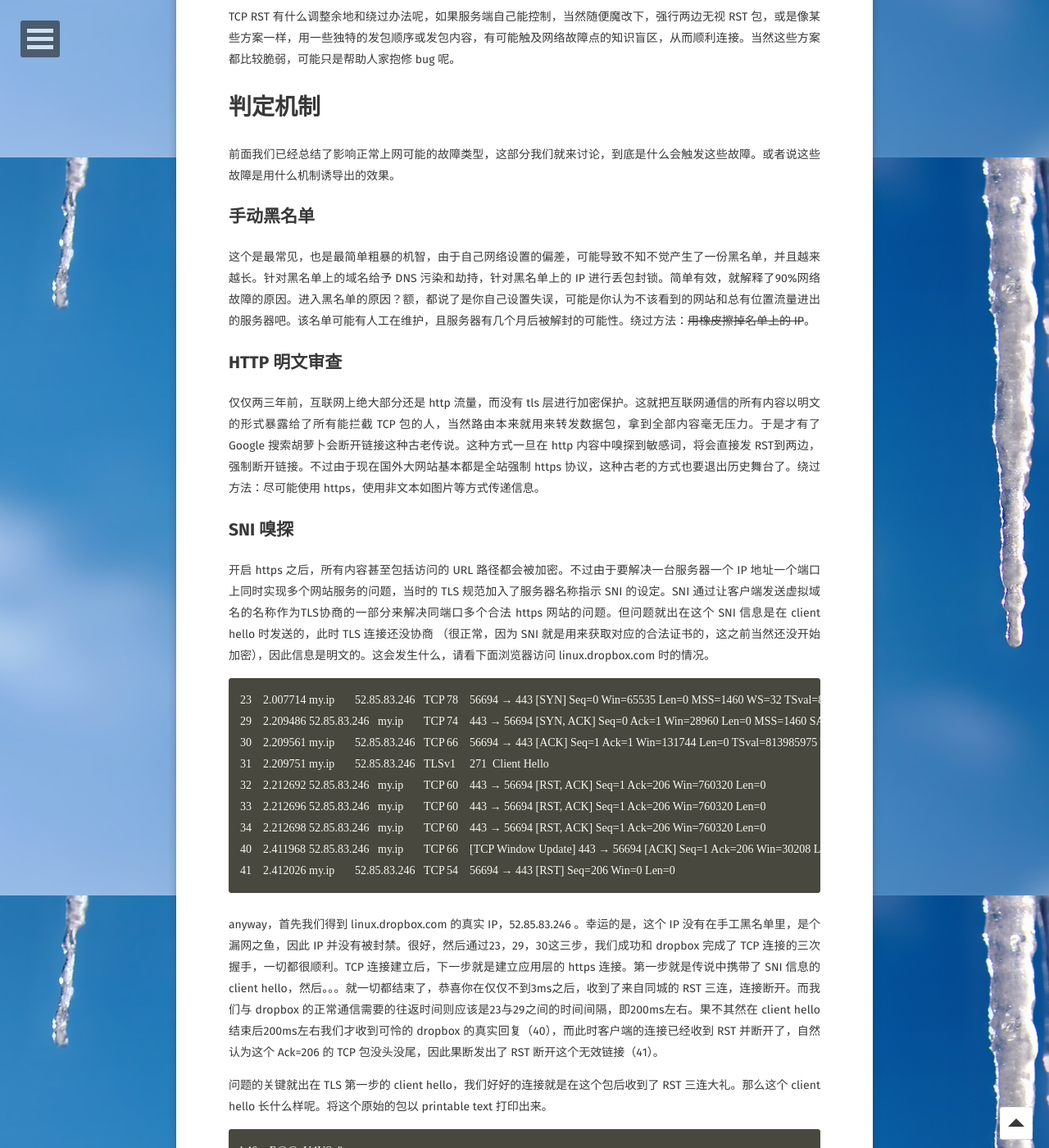
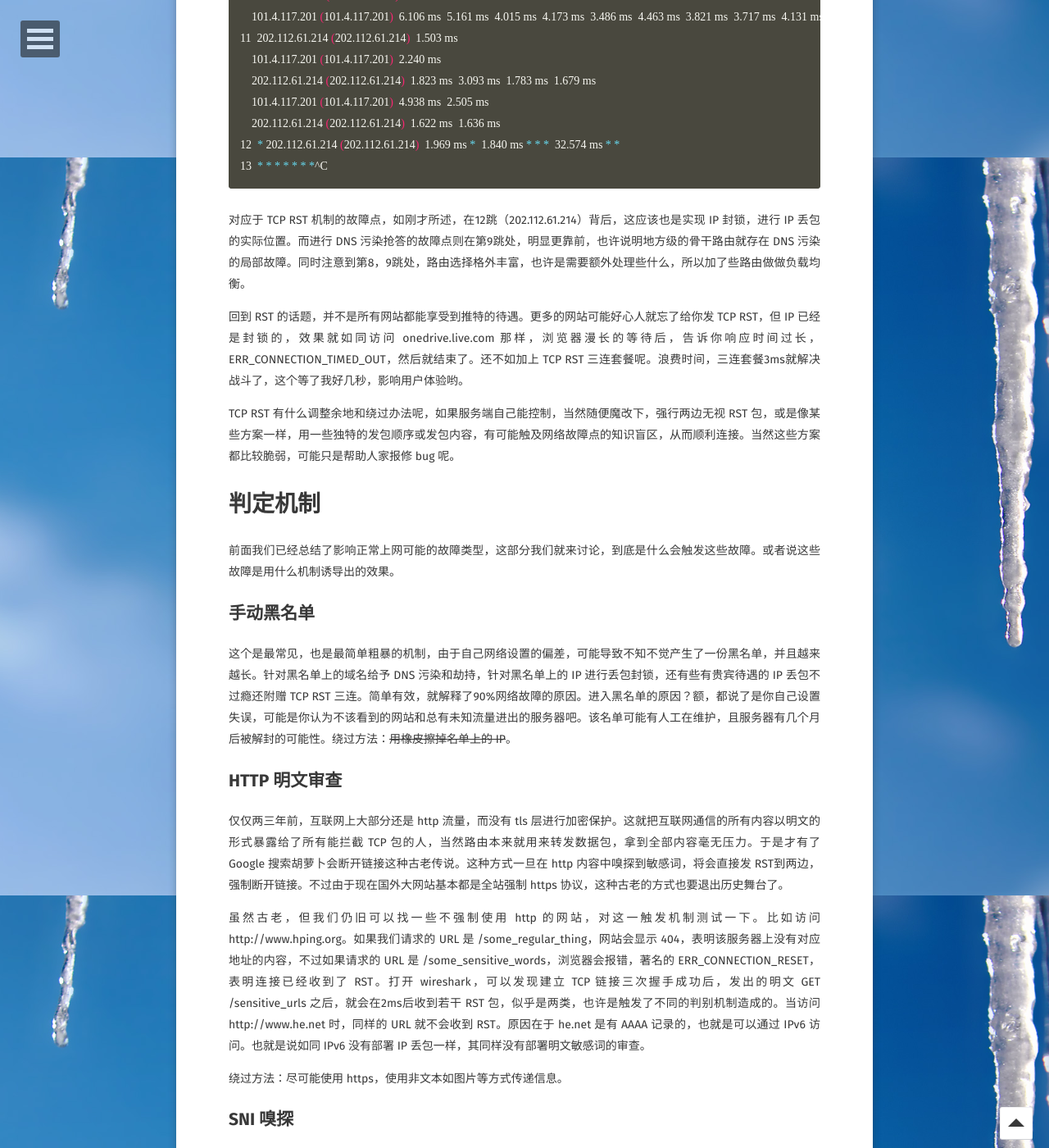
Before and after one commit to refraction-ray/refraction-ray.github.io, a Jekyll site: the page built from _posts/2018-01-07-如何正常的上网.md, in a window 1280 px wide and 1400 px high, scrolled down 17808 px. Shown: the whole window at 82% size. Built offline with Jekyll 4.4.1, drawn with Linux system fonts in a browser that asks for light colours; some web fonts are replaced; comment, search, counter and statistics services are not loaded; some of the changed text lies outside the part shown.

Commit message:
update post2

```diff
--- a/_posts/2018-01-07-如何正常的上网.md
+++ b/_posts/2018-01-07-如何正常的上网.md
@@ -1,19 +1,18 @@
 ---
 layout: post
-title: "如何正常的上网"
+title: "如何正常的上网之哪里不正常"
 date: 2018-01-07
 excerpt: "从网络环境到网络设置，你需要知道的一切"
 tags: [mac,Internet,settings]
 comments: true
 ---
 
-
 * toc
 {:toc}
 
 # 引言
 
-我最讨厌给别人解决的一个问题就是，“我上不去网了，不知道为什么，帮我看下吧”。这个问题是如此的复杂，中间可能出问题的环节是如此的多，以至于我都是直接回答，“我也不懂”。特别是除了设置异常造成完全无法联网，还可能有些网站总是上不去。在富强民主文明和谐的社会主义 qiang 国，我们公民当然可以自由的浏览互联网上的合法内容。如果是某些极个别的网站连接总是出现问题，并且浏览器上写着您的连接已被重置的话，要么是网站充斥着违法内容，要么就是你的网络设置存在一定不恰当之处，因此从分析你的设置导致的网络环境异常开始，我希望这篇文章最后能让读者正常的使用网络，成为一个21世纪的人类。
+我最讨厌给别人解决的一个问题就是，“我上不去网了，不知道为什么，帮我看下吧”。这个问题是如此的复杂，中间可能出问题的环节是如此的多，以至于我都是直接回答，“我也不懂”。特别是除了设置异常造成完全无法联网，还可能有些网站总是上不去。在富强民主文明和谐的社会主义 qiang 国，我们公民当然可以自由的浏览互联网上的合法内容。如果是某些极个别的网站连接总是出现问题，并且浏览器上写着您的连接已被重置的话，要么是网站充斥着违法内容，要么就是你的网络设置存在一定不恰当之处，因此从分析你的设置导致的网络环境异常开始，我希望这系列文章最后能让读者正常的使用网络，成为一个21世纪的人类。
 
 该文可能部分内容具有很强的时效性，大部分试验都是2018年1月在几个不同的地点作出的，笔者不保证相关情况不发生变化。
 {: .notice}
@@ -288,7 +287,6 @@
 ~~~
 
 
-
 总结这小节的内容，DNS 出现故障的原因都找到了，可能的修复方案又有哪些呢。大体上是有 host 文件，自建 DNS 服务器，使用小众的正常 DNS 服务器，使用各种加密方案请求国外的 DNS 服务器，或者使用国外的 IPv6 地址的 DNS 服务器。相应的修复措施是下一部份的内容。不过你以为拿到正确的 IP 地址就结束了？这才刚刚开始。
 
 ## IP 相关
@@ -418,7 +416,7 @@
 round-trip min/avg/max = 235.1/263.1/367.4 ms
 ~~~
 
-有一些出口处大佬路由看起来还是喜欢随意丢些包呢，当然也不排除是试验当时网络波动的影响。TCP 握手 client ［SYN］ 阶段倒是挺稳的，不过下一步就可能被 reset 我会乱说？
+有一些出口处大佬路由看起来还是喜欢随意丢些包呢，当然也不排除是试验当时网络波动的影响。TCP 握手 client [SYN] 阶段倒是挺稳的，不过下一步就可能被 reset 我会乱说？
 
 此外，由于个人的设置问题（数据包没有尊贵的付费会员标记，咳咳），运营商也会进行丢包，尤其是 UDP 包很可能成为被 QOS 的重灾区。丢包的解决方案？别逗了，加钱啊，世界价钱可及，开个企业专线还不是美滋滋。
 
@@ -571,6 +569,26 @@
 round-trip min/avg/max = 21.8/21.8/21.8 ms
 ~~~
 
+小试一下这台神秘路由，只是草草看一眼，大试就太作死了。当然有人愿意对故障点做大规模 syn flood 的话我也没意见。nmap 结果只节选一部分在下面。反正是 Cisco 的锅没错了，噗。
+
+~~~
+$ sudo nmap -O -sV -sC -v  202.112.61.214
+Nmap scan report for 202.112.61.214
+Host is up (0.018s latency).
+Not shown: 992 closed ports
+PORT     STATE    SERVICE        VERSION
+23/tcp   open     telnet         Cisco IOS telnetd
+135/tcp  filtered msrpc
+139/tcp  filtered netbios-ssn
+445/tcp  filtered microsoft-ds
+593/tcp  filtered http-rpc-epmap
+1025/tcp filtered NFS-or-IIS
+4444/tcp filtered krb524
+6129/tcp filtered unknown
+Aggressive OS guesses: Cisco Catalyst 2960, 3550, or 3560 switch (IOS 12.2) (99%), Cisco 3750 or 6500 switch (IOS 12.2) (97%), Cisco Catalyst 2960, 3560, or 3750 switch (IOS 12.2) (97%), Cisco Catalyst Express 500 or 520 switch (97%), Cisco 2950, 2960, 3000-series, 4510R, 6000-series, or 6500-series switch (IOS 12.1 or 12.2) (97%), Cisco Catalyst Blade Switch 3020 (IOS 12.2) (96%), Cisco 1812, 3640, or 3700 router (IOS 12.4) (95%), Cisco 800-series, 1801, 2000-series, 3800, 4000, or 7000-series router; or 1100 or 1242G WAP (IOS 12.2 - 12.4) (95%), Cisco uBR10012 broadband router (95%), Cisco Catalyst 3550 switch (IOS 12.2) (95%)
+No exact OS matches for host (test conditions non-ideal).
+~~~
+
 类似的我们可以对最早提到的 DNS 污染进行类似的测试，将会有更有趣的结果出现。
 
 ~~~python
@@ -620,11 +638,11 @@
 13  * * * * * * *^C
 ~~~
 
-对应于 TCP RST 机制的故障点，如刚才所述，在12跳（202.112.61.214）背后，这也是实现 IP 封锁，进行 IP 丢包的实际位置。而进行 DNS 污染抢答的故障点则在第9跳处，明显更靠前，也许说明地方级的骨干路由就存在 DNS 污染的局部故障。同时注意到第8，9跳处，路由选择格外丰富，也许是需要额外处理些什么，所以加了些路由做做负载均衡。
+对应于 TCP RST 机制的故障点，如刚才所述，在12跳（202.112.61.214）背后，这应该也是实现 IP 封锁，进行 IP 丢包的实际位置。而进行 DNS 污染抢答的故障点则在第9跳处，明显更靠前，也许说明地方级的骨干路由就存在 DNS 污染的局部故障。同时注意到第8，9跳处，路由选择格外丰富，也许是需要额外处理些什么，所以加了些路由做做负载均衡。
 
 回到 RST 的话题，并不是所有网站都能享受到推特的待遇。更多的网站可能好心人就忘了给你发 TCP RST，但 IP 已经是封锁的，效果就如同访问 onedrive.live.com 那样，浏览器漫长的等待后，告诉你响应时间过长，ERR_CONNECTION_TIMED_OUT，然后就结束了。还不如加上 TCP RST 三连套餐呢。浪费时间，三连套餐3ms就解决战斗了，这个等了我好几秒，影响用户体验哟。
 
-TCP RST 有什么调整余地和绕过办法呢，如果服务端自己能控制，当然随便魔改下，强行两边无视 RST 包，或是像某些方案一样，用一些独特的发包顺序或发包内容，有可能触及网络故障点的知识盲区，从而顺利连接。当然这些方案都比较脆弱，可能只是帮助人家抱修 bug 呢。
+TCP RST 有什么调整余地和绕过办法呢，如果服务端自己能控制，当然随便魔改下，强行两边无视 RST 包，或是像某些方案一样，用一些独特的发包顺序或发包内容，有可能触及网络故障点的知识盲区，从而顺利连接。当然这些方案都比较脆弱，可能只是帮助人家报修 bug 呢。
 
 # 判定机制
 
@@ -632,11 +650,15 @@
 
 ## 手动黑名单
 
-这个是最常见，也是最简单粗暴的机智，由于自己网络设置的偏差，可能导致不知不觉产生了一份黑名单，并且越来越长。针对黑名单上的域名给予 DNS 污染和劫持，针对黑名单上的 IP 进行丢包封锁。简单有效，就解释了90%网络故障的原因。进入黑名单的原因？额，都说了是你自己设置失误，可能是你认为不该看到的网站和总有位置流量进出的服务器吧。该名单可能有人工在维护，且服务器有几个月后被解封的可能性。绕过方法：~~用橡皮擦掉名单上的 IP~~。
+这个是最常见，也是最简单粗暴的机制，由于自己网络设置的偏差，可能导致不知不觉产生了一份黑名单，并且越来越长。针对黑名单上的域名给予 DNS 污染和劫持，针对黑名单上的 IP 进行丢包封锁，还有些有贵宾待遇的 IP 丢包不过瘾还附赠 TCP RST 三连。简单有效，就解释了90%网络故障的原因。进入黑名单的原因？额，都说了是你自己设置失误，可能是你认为不该看到的网站和总有未知流量进出的服务器吧。该名单可能有人工在维护，且服务器有几个月后被解封的可能性。绕过方法：~~用橡皮擦掉名单上的 IP~~。
 
 ## HTTP 明文审查
 
-仅仅两三年前，互联网上绝大部分还是 http 流量，而没有 tls 层进行加密保护。这就把互联网通信的所有内容以明文的形式暴露给了所有能拦截 TCP 包的人，当然路由本来就用来转发数据包，拿到全部内容毫无压力。于是才有了 Google 搜索胡萝卜会断开链接这种古老传说。这种方式一旦在 http 内容中嗅探到敏感词，将会直接发 RST到两边，强制断开链接。不过由于现在国外大网站基本都是全站强制 https 协议，这种古老的方式也要退出历史舞台了。绕过方法：尽可能使用 https，使用非文本如图片等方式传递信息。
+仅仅两三年前，互联网上大部分还是 http 流量，而没有 tls 层进行加密保护。这就把互联网通信的所有内容以明文的形式暴露给了所有能拦截 TCP 包的人，当然路由本来就用来转发数据包，拿到全部内容毫无压力。于是才有了 Google 搜索胡萝卜会断开链接这种古老传说。这种方式一旦在 http 内容中嗅探到敏感词，将会直接发 RST到两边，强制断开链接。不过由于现在国外大网站基本都是全站强制 https 协议，这种古老的方式也要退出历史舞台了。
+
+虽然古老，但我们仍旧可以找一些不强制使用 http 的网站，对这一触发机制测试一下。比如访问 http://www.hping.org。如果我们请求的 URL 是 /some_regular_thing，网站会显示 404，表明该服务器上没有对应地址的内容，不过如果请求的 URL 是 /some_sensitive_words，浏览器会报错，著名的 ERR_CONNECTION_RESET，表明连接已经收到了 RST。打开 wireshark，可以发现建立 TCP 链接三次握手成功后，发出的明文 GET  /sensitive_urls 之后，就会在2ms后收到若干 RST 包，似乎是两类，也许是触发了不同的判别机制造成的。当访问 http://www.he.net 时，同样的 URL 就不会收到 RST。原因在于 he.net 是有 AAAA 记录的，也就是可以通过 IPv6 访问。也就是说如同 IPv6 没有部署 IP 丢包一样，其同样没有部署明文敏感词的审查。
+
+绕过方法：尽可能使用 https，使用非文本如图片等方式传递信息。
 
 ## SNI 嗅探
 
@@ -683,8 +705,6 @@
 162	1.821576	my.ip	8.8.8.8	TCP	54	57667 → 53 [RST] Seq=32 Win=0 Len=0
 ~~~
 
-
-
 可以发现抓包情况和 SNI 嗅探阻断极其相似，也是先和 8.8.8.8 顺利建立了 TCP 连接（130，139，140）。之后141 像往常一样客户端从 TCP 发出了 DNS query，询问 youtube.com 的地址，然后，3ms后 RST 三连大礼包如约而至，滞后的 8.8.8.8 的正常回复无力回天，因为连接已经直接 RST 掉了。这里唯一的不同是，我们发的不是建立 TLS 连接的 client hello，而是 DNS query，共同点是这里面也有 youtube.com 的明文，原始包如下。
 
 ~~~
@@ -703,9 +723,9 @@
 111.13.101.208
 ~~~
 
-因此通过跨境 DNS TCP 查询这一方式，我们可以快速摸清现在可以触发 TCP RST 的关键字和规则。其中 www.google.com，twitter.com， facebook.com， onedrive.live.com，dropbox.com 均是关键字，但巧合的是，google.com 并不是关键字，和前述 DNS 劫持与污染的相关行为一致。初步推测可能是由于谷歌翻译和地图等也在用这个域名，所以没有从该级域名一网打尽。这一关键字嗅探系统基本只嗅探敏感域名并进行 RST，和上面对 http 内容审查的关键字系统不同。一个证据就是你可以`dig +tcp @8.8.8.8 敏感词`，可以顺利得到返回结果，不会被重置。此外我测试的触发关键词域名还包括：一些涉及成年内容或邪教内容的网站，tumblr.com，disqus.com，nytimes.com，medium.com，instagram.com，shadowsocks.org 等。有兴趣的可以写个脚本来测试，读取一份常用的黑名单 pac 并逐个检查，不过这可能会错过 google.com 这种极为微妙情形。
+因此通过跨境 DNS TCP 查询这一方式，我们可以快速摸清现在可以触发 TCP RST 的关键字和规则。其中 www.google.com，twitter.com， facebook.com， onedrive.live.com，dropbox.com 均是关键字，但巧合的是，google.com 并不是关键字，和前述 DNS 劫持与污染的相关行为一致。初步推测可能是由于谷歌翻译和地图等也在用这个域名，所以没有从该级域名一网打尽。这一关键字嗅探系统基本只嗅探敏感域名并进行 RST，和上面对 http 内容审查的关键字系统不同。一个证据就是你可以`dig +tcp @8.8.8.8 敏感词`，可以顺利得到返回结果，不会被重置。此外我测试的触发关键词域名还包括：一些涉及成年内容或邪教内容的网站，tumblr.com，disqus.com，nytimes.com，medium.com，instagram.com，shadowsocks.org，zh.wikipedia.org 等。有兴趣的可以写个脚本来测试，读取一份常用的黑名单 pac 并逐个检查，不过这可能会错过 google.com 这种极为微妙情形。
 
-需要注意的是，这份 TCP RST 域名嗅探名单，和通过`dig @1.1.1.1 domian`获得的 DNS 污染名单高度一致，有理由怀疑这就是一份 list。可能做 TCP RST 时，直接把以前 DNS 投毒的名单拿来用了。
+需要注意的是，这份 TCP RST 域名嗅探名单，和通过`dig @1.1.1.1 domian`获得的 DNS 污染名单高度一致，有理由怀疑这就是一份 list。可能做 TCP RST 时，直接偷懒把以前 DNS 投毒的名单拿来用了。
 
 最后，注意以下例子，懂正则表达式的各位自然很容易想象该嗅探的真实匹配规则。
 
@@ -720,7 +740,7 @@
 # no answer due to wrong domain but no tcp rst here
 ~~~
 
-绕过方法：等待 TLS 协议规范的升级，据悉 TLS 1.3 将在较新的 draft 里实现 SNI 的加密传递。就像 https 的普及使得明文审查成为历史一样，相信新版本 TLS 协议的制定和普及，将使得 SNI 嗅探这种方式成为历史。当然，SNI 嗅探的实施历史很短暂，由于众所周知的原因，大概在17年10月之后才启用。对于 DNS query over TCP 里的嗅探，换别的 DNS 解决方案就好了。
+绕过方法：等待 TLS 协议规范的升级，据悉 TLS 1.3 将在较新的 draft 里实现 SNI 的加密传递。就像 https 的普及使得明文审查成为历史一样，相信新版本 TLS 协议的制定和普及，将使得 SNI 嗅探这种方式成为历史。当然，SNI 嗅探的实施历史很短暂，由于众所周知的原因，大概在17年10月之后才启用。对于 DNS query over TCP 里的嗅探，换别的 DNS 解决方案就好了。最后这一嗅探 IPv6 同样不受影响。也就是说 IPv6 网络除了 DNS 动过手脚以外，其他均未部署（至少教育网截止2018.1）。
 
 ##  特征识别
 
@@ -746,6 +766,6 @@
 
 由于设置的错误，还可能发生更严重的故障吗，也许有一天，可能出现 IP 白名单的网络局部异常，除了允许的境外 IP 其他全部丢包，绕过方法：很难，但只要不彻底拔掉网线，还是有办法。比如指望大型 CDN 的 IP 在白名单上，通过 CDN 中转搭载在合法 https 请求上的隧道连接，或者指望 [telex](https://telex.cc/) 这样的项目，虽然实现可能性极其渺茫。
 
-# 解决策略
+至此，本系列第一篇，关于网络有可能出现的不正常之处就算讲的差不多了。~~等有时间在谈谈应对各个故障及故障触发机制的解决办法和综合的解决方案~~。
 
-# 综合方案
+EOF
```
Also changed, not shown: other parts of _posts/2018-01-07-如何正常的上网.md (+1 -1 lines).
